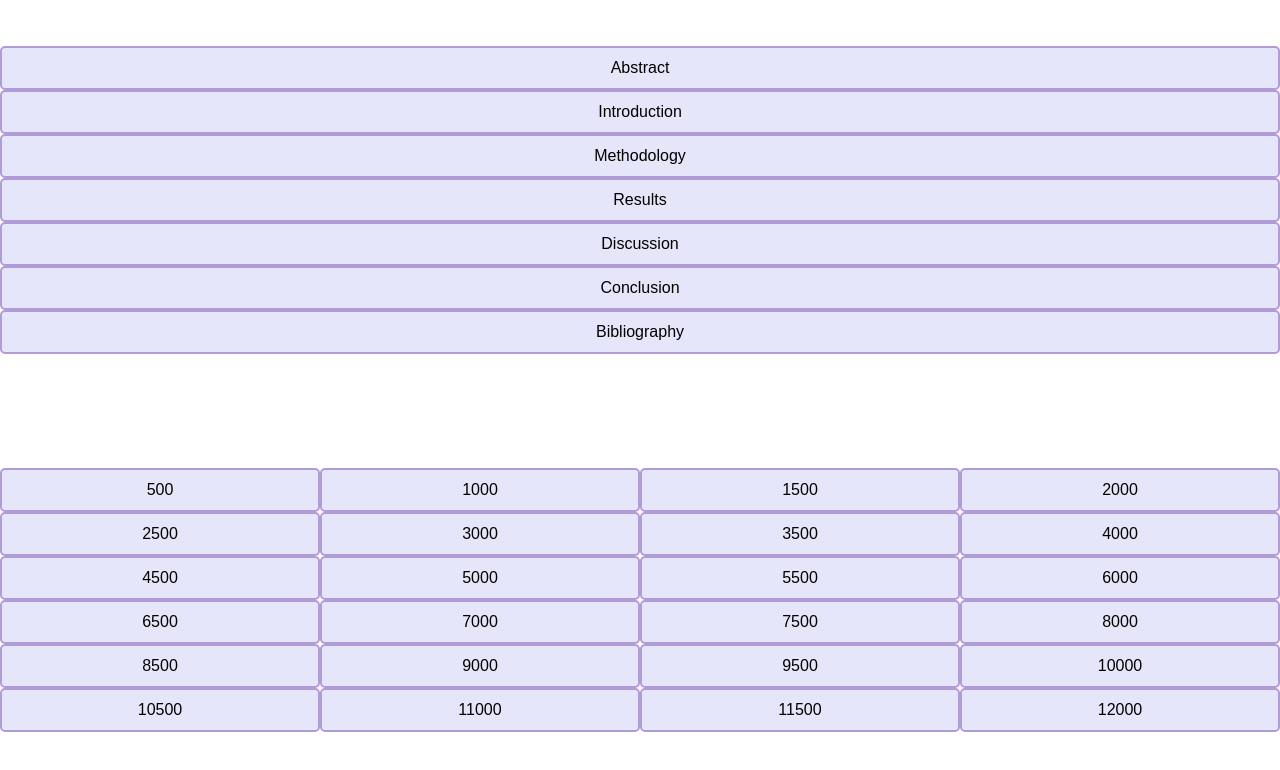
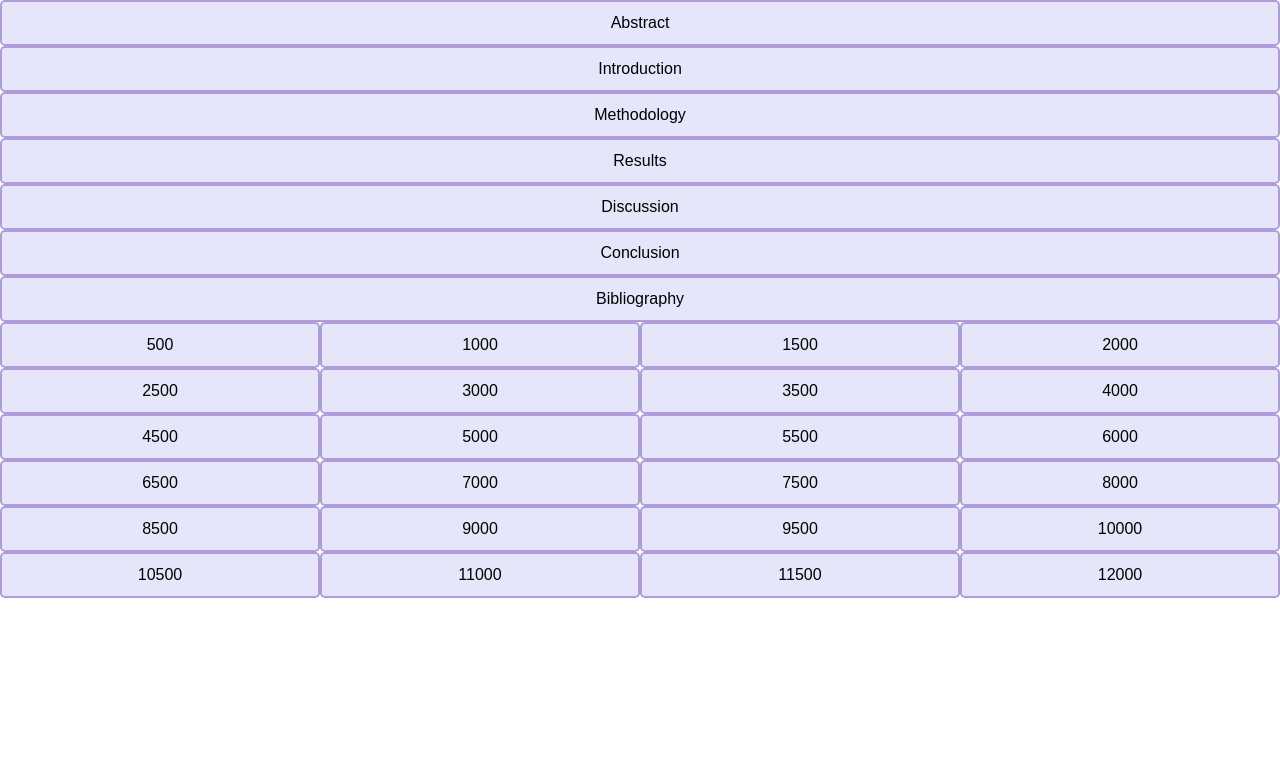
Before and after one commit to leoniemargaux/WASWAT, a plain HTML site: page index.html in a window 1280 px wide. Drawn offline with Linux system fonts and the light colour scheme.

Commit message:
Add files via upload

```diff
--- a/styles.css
+++ b/styles.css
@@ -1,7 +1,6 @@
 html, body {
     font-family: Arial, sans-serif;
     margin: 0;
-    height: 100%;
 }
 
 .progress-tracker {
@@ -10,23 +9,20 @@ html, body {
     border-radius: 0;
     display: flex;
     flex-direction: column;
-    height: 100%;
 }
 
 .word-count {
-    flex: 1;
     display: flex;
     flex-direction: column;
-    justify-content: center;
+    justify-content: space-evenly;
     padding: 0;
     margin: 0;
 }
 
 .sections-progress {
-    flex: 1;
     display: flex;
     flex-direction: column;
-    justify-content: center;
+    justify-content: space-evenly;
     padding: 0;
     margin: 0;
     width: 100%;
@@ -48,12 +44,11 @@ input[type="checkbox"] {
 input[type="checkbox"] + label {
     display: block;
     cursor: pointer;
-    padding: 11px;
+    padding: 12px;
     border: 2px solid rgb(177, 156, 217);
     border-radius: 5px;
     background-color: rgb(230, 230, 250);
     text-align: center;
-    margin-bottom: 0px;
 }
 
 input[type="checkbox"]:checked + label {
@@ -70,5 +65,4 @@ input[type="checkbox"]:checked + label {
 
 .word-box-row label {
     width: 25%;
-    margin-bottom: 0px;
 }
```
